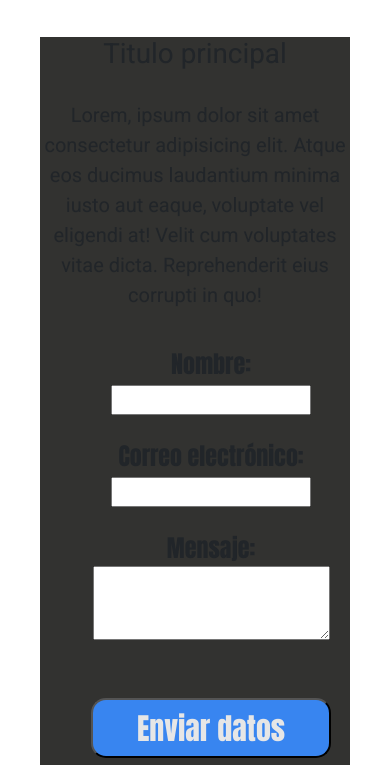
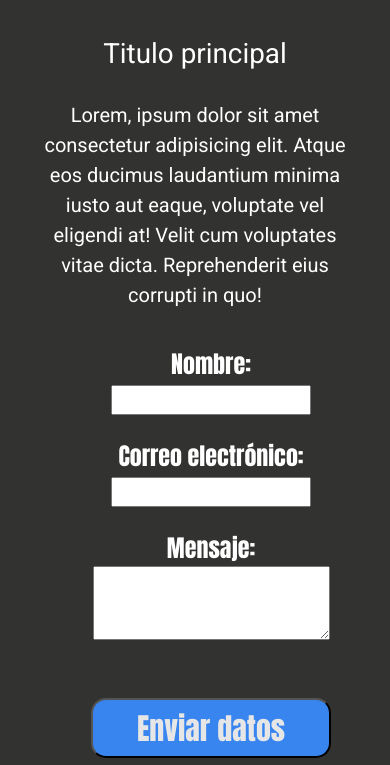
Before and after one commit to Feelshot/Zerotonina_SASS_CDRL, a website: page pages/contacto.html in a window 390 px wide. Shown: the part 79-844 px from the top of the page. Drawn offline with nearby package versions, Linux system fonts and the light colour scheme.

Commit message:
ajustes scss y color en texto listo

```diff
--- a/scss/style.scss
+++ b/scss/style.scss
@@ -1,6 +1,6 @@
 @import url('https://fonts.googleapis.com/css2?family=Anton&family=Roboto:wght@100;300;400;700;900&display=swap');
 @import "utilities/variables", "utilities/contacto", "utilities/galeria", "utilities/portafolio", "utilities/quienes";
-
+@import "utilities/contacto";
 // ajustes generales
 *{margin: 0; padding: 0;}
 body {background-color: $gris-medio;color: $gris-claro; background: $gris-claro;}
@@ -44,6 +44,7 @@ header {
 // Seccion inicial con call to action - INDEX
 main {
     background-color: $gris-medio;
+    color: #fff;
     .blockTop {
         display: flex;
         align-items: center;
--- a/scss/utilities/_contacto.scss
+++ b/scss/utilities/_contacto.scss
@@ -1,6 +1,7 @@
 .mainContacto {
     display: flex;
-    margin: 60px;
+    margin: 0px;
+    padding: 60px 60px 80px 60px;
     .sectionContacto {
         width: 50%;
         h1 {    margin-bottom: 30px;}
@@ -55,7 +56,7 @@
 @media (min-width: 100px) and (max-width: 650px) {
     .mainContacto {
         flex-direction: column;
-        margin: 40px;
+        padding: 40px;
         .sectionContacto {
             width: 100%;
             text-align: center;
--- a/scss/utilities/_galeria.scss
+++ b/scss/utilities/_galeria.scss
@@ -77,5 +77,4 @@ main {
         }
     }
 
-
 }
--- a/scss/utilities/_portafolio.scss
+++ b/scss/utilities/_portafolio.scss
@@ -101,4 +101,5 @@ main {
     }
 
 
+
 }
--- a/scss/utilities/_quienes.scss
+++ b/scss/utilities/_quienes.scss
@@ -65,5 +65,4 @@ main {
         }
     }
 
-
 }
```
Also changed, not shown: css/main.css, scss/utilities/_variables.scss (line endings or trailing spaces).
